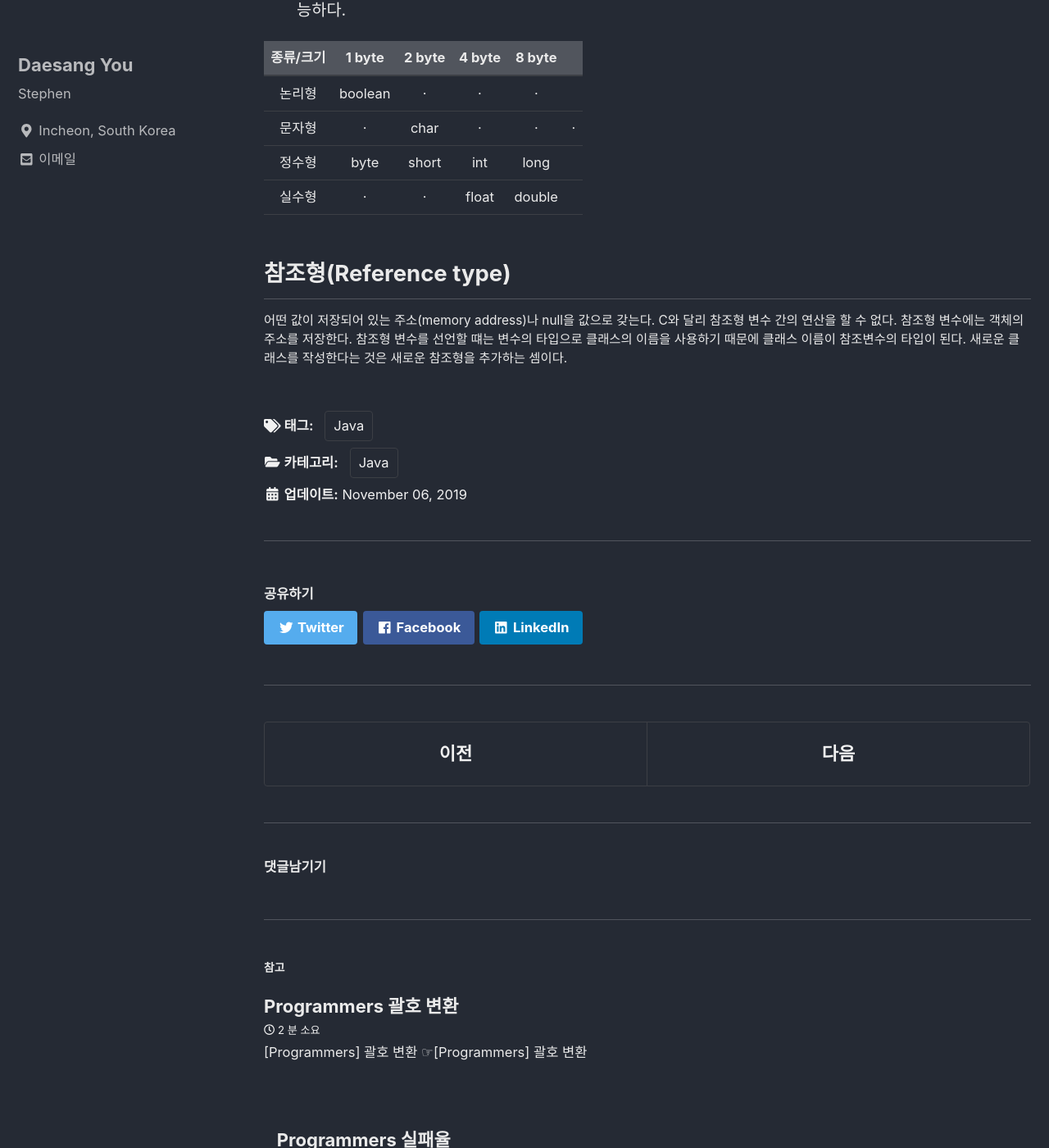
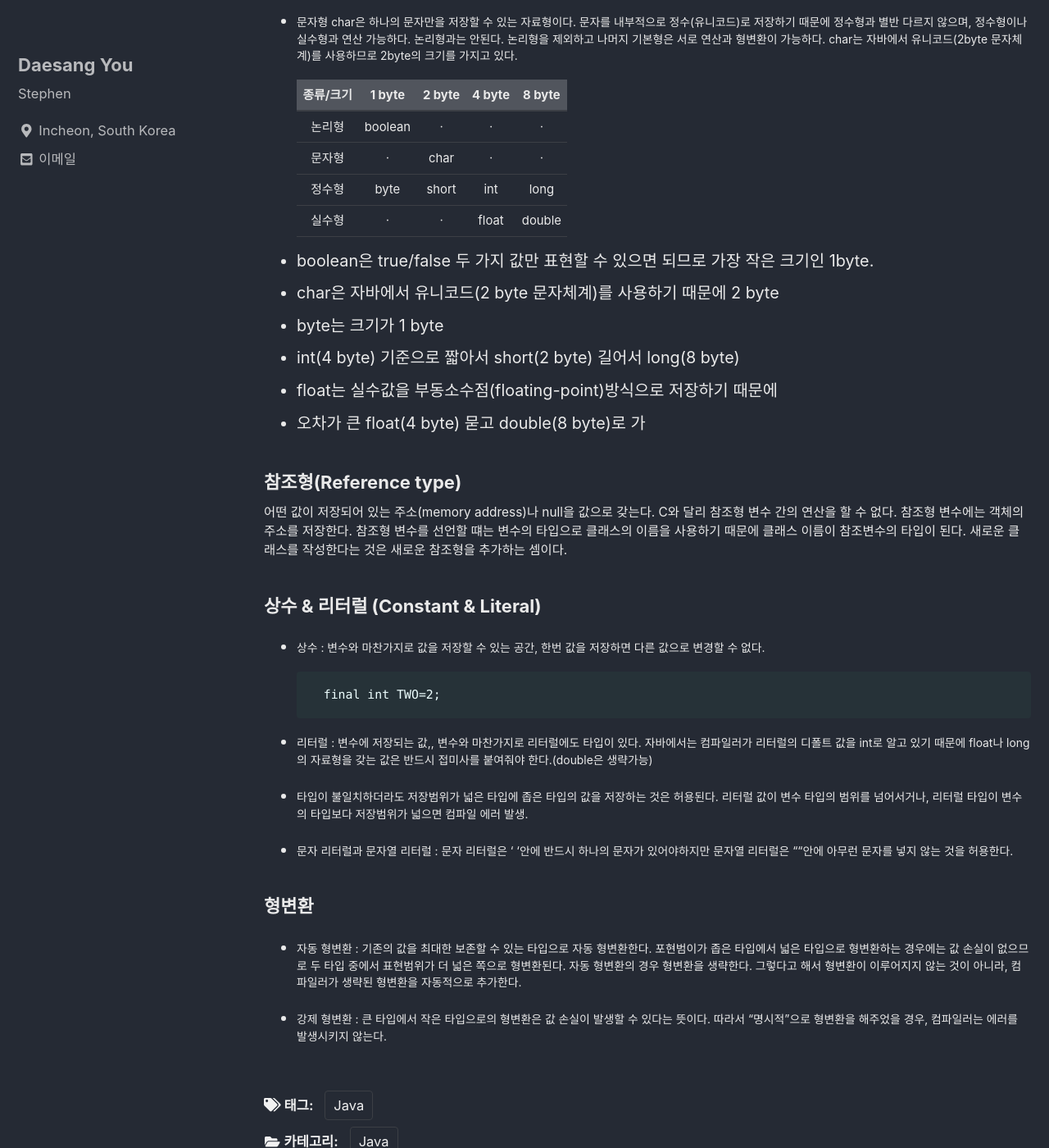
Before and after one commit to eotkd4791/eotkd4791.github.io, a Jekyll site: the page built from _posts/Java/2019-11-06-java-Chap2.md, in a window 1280 px wide and 1400 px high, scrolled down 566 px. Shown: the whole window at 82% size. Built offline with Jekyll 4.4.1, drawn with Linux system fonts in a browser that asks for light colours; cached includes are drawn as plain includes; comment, search, counter and statistics services are not loaded; some of the changed text lies outside the part shown.

Commit message:
Update 2019-11-06-java-Chap2.md

```diff
--- a/_posts/Java/2019-11-06-java-Chap2.md
+++ b/_posts/Java/2019-11-06-java-Chap2.md
@@ -9,21 +9,49 @@ tags:
 # 변수
 값을 저장할 수 있는 메모리상의 공간을 의미한다. 변수는 **데이터를 메모리에 저장하고 저장된 데이터를 참조하기 위해 존재한다.**
 
-# 변수의 타입
-## 기본형(Primitive type)
+## 변수의 타입
+### 기본형(Primitive type)
+
 논리형(boolean), 문자형(char), 정수형(byte, short, int, long), 실수형(float, double) 계산을 위한 실제값을 저장한다.
 
-- 문자형 char은 문자를 내부적으로 정수(유니코드)로 저장하기 때문에 정수형과 별반 다르지 않으며, 정수형이나 실수형과 연산 가능하다. 논리형과는 안된다. 논리형을 제외하고 나머지 기본형은 서로 연산과 형변환이 가능하다.
+- 논리형 boolean : true/false 두 가지의 값만 표현하면 되므로 1bit만으로도 충분하지만 자바에서는 데이터를 다루는 최소 단위가 byte이기 떄문에 boolean의 크기는 1byte.
 
 
-|종류/크기|1 byte|2 byte|4 byte|8 byte|
-|:------:|:------:|:--------:|:------:|:----:|
-|논리형|boolean|·|·|·|
-|문자형|·|char|·|·|·
-|정수형|byte|short|int|long|
-|실수형|·|·|float|double|
+- 문자형 char은 하나의 문자만을 저장할 수 있는 자료형이다. 문자를 내부적으로 정수(유니코드)로 저장하기 때문에 정수형과 별반 다르지 않으며, 정수형이나 실수형과 연산 가능하다. 논리형과는 안된다. 논리형을 제외하고 나머지 기본형은 서로 연산과 형변환이 가능하다. char는 자바에서 유니코드(2byte 문자체계)를 사용하므로 2byte의 크기를 가지고 있다.
 
 
-## 참조형(Reference type)
+    |종류/크기|1 byte|2 byte|4 byte|8 byte|
+    |:------:|:------:|:--------:|:------:|:----:|
+    |논리형|boolean|ㆍ|ㆍ|ㆍ|
+    |문자형|ㆍ|char|ㆍ|ㆍ|
+    |정수형|byte|short|int|long|
+    |실수형|ㆍ|ㆍ|float|double|
+
+* boolean은 true/false 두 가지 값만 표현할 수 있으면 되므로 가장 작은 크기인 1byte.
+* char은 자바에서 유니코드(2 byte 문자체계)를 사용하기 때문에 2 byte
+* byte는 크기가 1 byte
+* int(4 byte) 기준으로 짧아서 short(2 byte) 길어서 long(8 byte)
+* float는 실수값을 부동소수점(floating-point)방식으로 저장하기 때문에
+* 오차가 큰 float(4 byte) 묻고 double(8 byte)로 가
+
+
+
+### 참조형(Reference type)
 어떤 값이 저장되어 있는 주소(memory address)나 null을 값으로 갖는다. C와 달리 참조형 변수 간의 연산을 할 수 없다.
 참조형 변수에는 객체의 주소를 저장한다. 참조형 변수를 선언할 떄는 변수의 타입으로 클래스의 이름을 사용하기 때문에 클래스 이름이 참조변수의 타입이 된다. 새로운 클래스를 작성한다는 것은 새로운 참조형을 추가하는 셈이다.
+
+### 상수 & 리터럴 (Constant & Literal)
+- 상수 : 변수와 마찬가지로 값을 저장할 수 있는 공간, 한번 값을 저장하면 다른 값으로 변경할 수 없다.
+
+        final int TWO=2;
+
+- 리터럴 : 변수에 저장되는 값,, 변수와 마찬가지로 리터럴에도 타입이 있다. 자바에서는 컴파일러가 리터럴의 디폴트 값을 int로 알고 있기 때문에 float나 long의 자료형을 갖는 값은 반드시 접미사를 붙여줘야 한다.(double은 생략가능)
+
+- 타입이 불일치하더라도 저장범위가 넓은 타입에 좁은 타입의 값을 저장하는 것은 허용된다. 리터럴 값이 변수 타입의 범위를 넘어서거나, 리터럴 타입이 변수의 타입보다 저장범위가 넓으면 컴파일 에러 발생.
+
+- 문자 리터럴과 문자열 리터럴 : 문자 리터럴은 ' '안에 반드시 하나의 문자가 있어야하지만 문자열 리터럴은 ""안에 아무런 문자를 넣지 않는 것을 허용한다.
+
+### 형변환
+- 자동 형변환 : 기존의 값을 최대한 보존할 수 있는 타입으로 자동 형변환한다. 포현범이가 좁은 타입에서 넓은 타입으로 형변환하는 경우에는 값 손실이 없으므로 두 타입 중에서 표현범위가 더 넓은 쪽으로 형변환된다. 자동 형변환의 경우 형변환을 생략한다. 그렇다고 해서 형변환이 이루어지지 않는 것이 아니라, 컴파일러가 생략된 형변환을 자동적으로 추가한다.
+
+- 강제 형변환 : 큰 타입에서 작은 타입으로의 형변환은 값 손실이 발생할 수 있다는 뜻이다. 따라서 "명시적"으로 형변환을 해주었을 경우, 컴파일러는 에러를 발생시키지 않는다.
```
